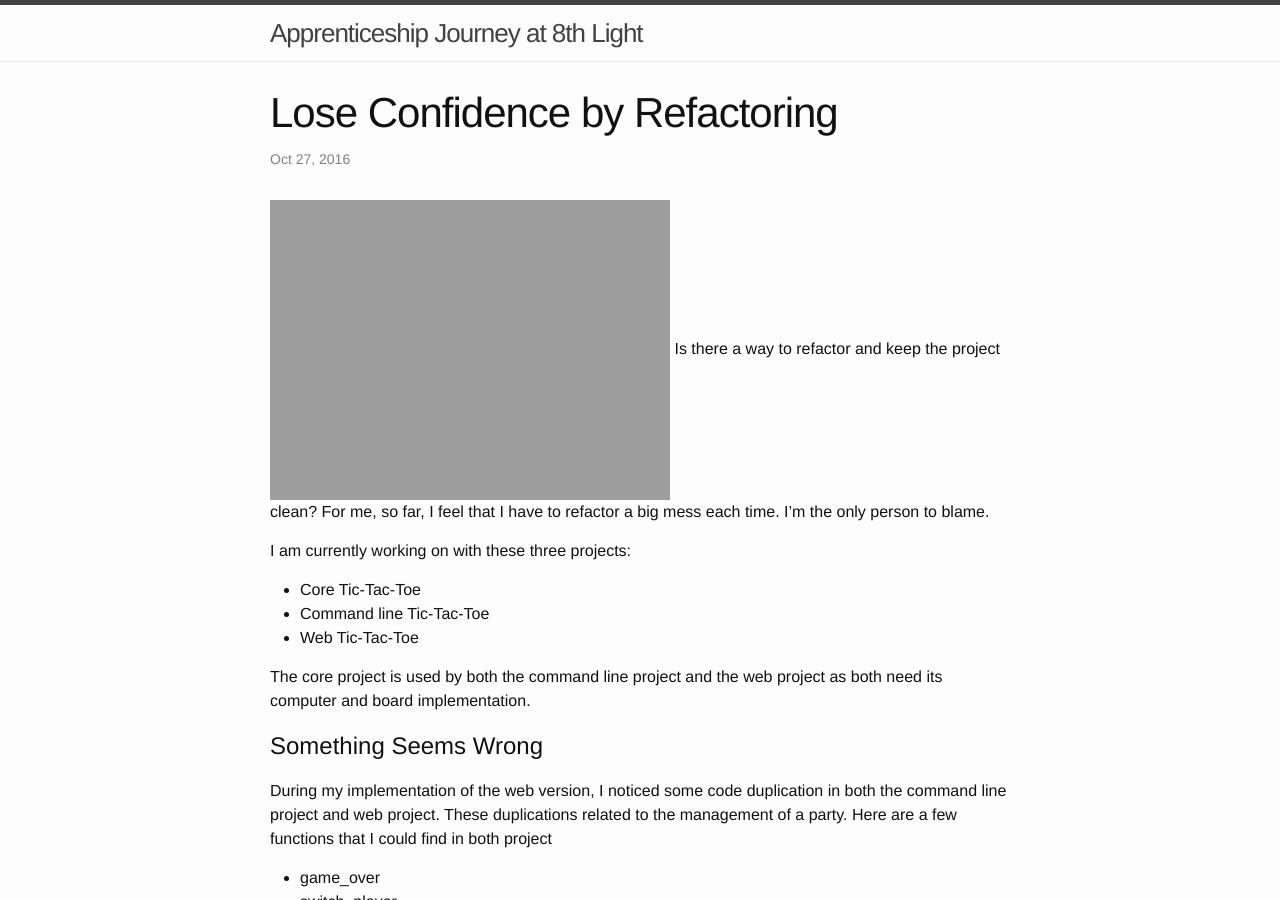
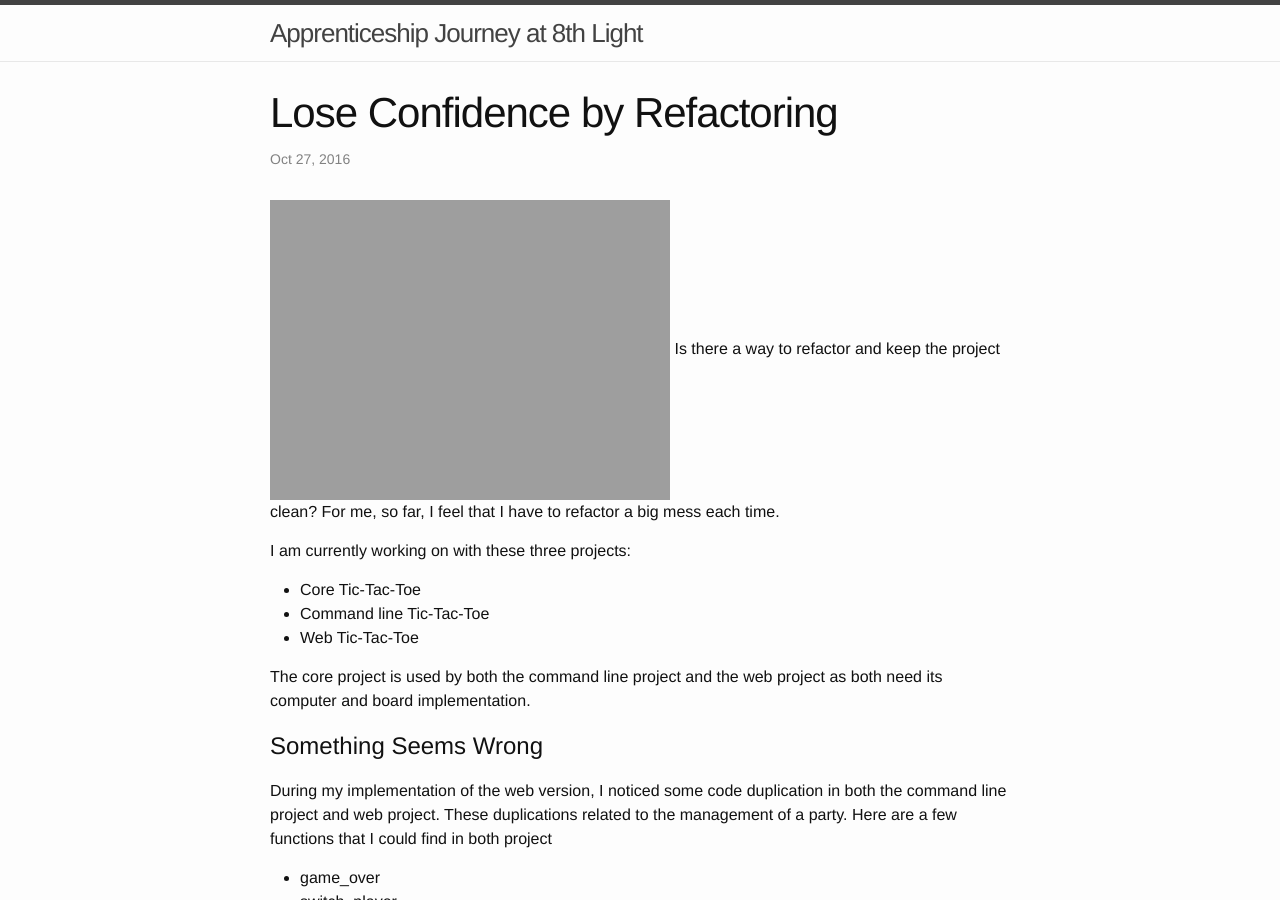
Before and after one commit to fabientownsend/fabientownsend.github.io, a Jekyll site: the page built from _posts/2016-10-27-refactoring.markdown, in a window 1280 px wide and 900 px high. Built offline with Jekyll 4.4.1, drawn with Linux system fonts in a browser that asks for light colours.

Commit message:
delete sentence

```diff
--- a/_posts/2016-10-27-refactoring.markdown
+++ b/_posts/2016-10-27-refactoring.markdown
@@ -6,7 +6,7 @@ categories: apprenticeship
 ---
 ![ice bar london tiger]({{ site.url }}/assets/tiger.jpg)
 Is there a way to refactor and keep the project clean? For me, so far,
-I feel that I have to refactor a big mess each time. I'm the only person to blame.
+I feel that I have to refactor a big mess each time.
 
 I am currently working on with these three projects:
 
```
